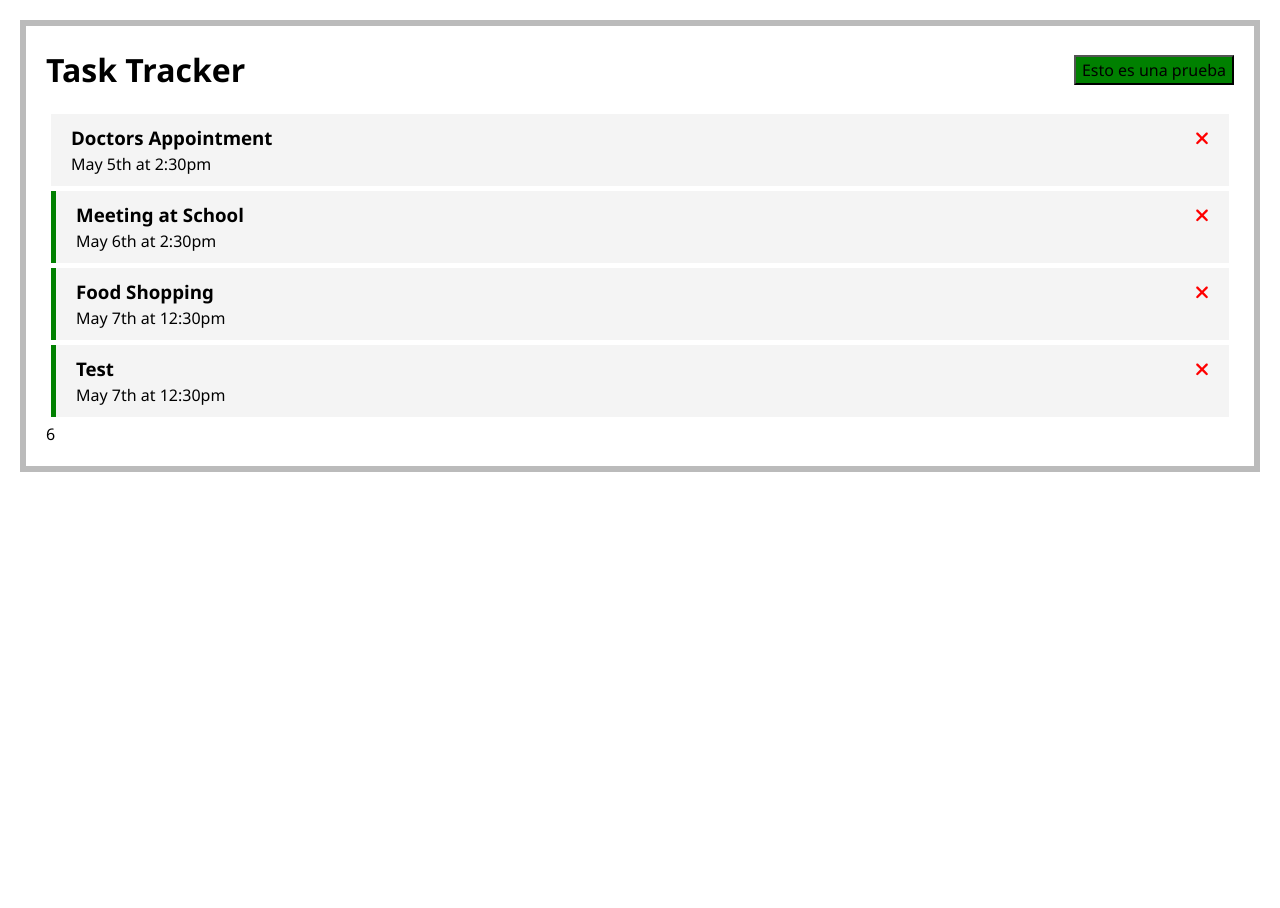
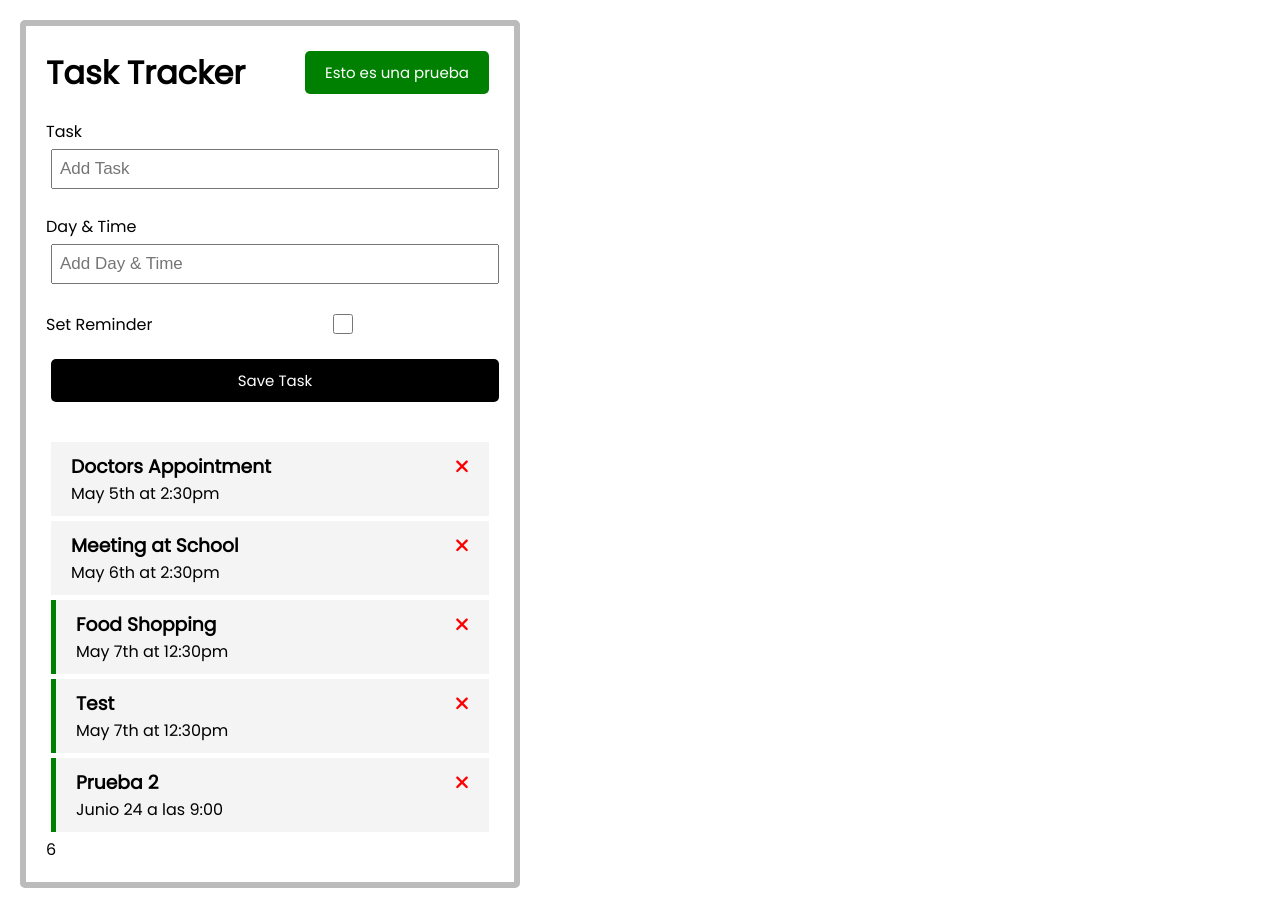
Before and after one commit to gzucca/Angular-Crash, an Angular app: page / in a window 1280 px wide. Before the commit the page ends 820 px from the top, so only its background shows below. Built offline with nearby package versions, Linux system fonts and the light colour scheme; data requests are answered from the project's data file.

Commit message:
Add Task a DB funcionando

```diff
--- a/db.json
+++ b/db.json
@@ -10,7 +10,7 @@
       "id": 2,
       "text": "Meeting at School",
       "day": "May 6th at 2:30pm",
-      "reminder": true
+      "reminder": false
     },
     {
       "id": 3,
@@ -23,6 +23,12 @@
       "text": "Test",
       "day": "May 7th at 12:30pm",
       "reminder": true
+    },
+    {
+      "text": "Prueba 2",
+      "day": "Junio 24 a las 9:00",
+      "reminder": true,
+      "id": 5
     }
   ]
 }
--- /dev/null
+++ b/src/app/components/add-task/add-task.component.html
@@ -0,0 +1,33 @@
+<form class="add-form" (ngSubmit)="onSubmit()">
+  <div class="form-control">
+    <label for="text">Task</label>
+    <input
+      type="text"
+      name="text"
+      [(ngModel)]="text"
+      id="text"
+      placeholder="Add Task"
+    />
+  </div>
+  <div class="form-control">
+    <label for="day">Day & Time</label>
+    <input
+      type="text"
+      name="day"
+      [(ngModel)]="day"
+      id="day"
+      placeholder="Add Day & Time"
+    />
+  </div>
+  <div class="form-control form-control-check">
+    <label for="reminder">Set Reminder</label>
+    <input
+      type="checkbox"
+      name="reminder"
+      [(ngModel)]="reminder"
+      id="reminder"
+    />
+  </div>
+  <!-- Si acá fuese a agregar un {{text}} aparecería lo mismo que en el input con ngModel "text" -->
+  <input type="submit" value="Save Task" class="btn btn-block" />
+</form>
--- /dev/null
+++ b/src/app/components/add-task/add-task.component.scss
@@ -0,0 +1,3 @@
+.add-form {
+    margin-bottom: 40px
+}
--- /dev/null
+++ b/src/app/components/add-task/add-task.component.ts
@@ -0,0 +1,33 @@
+import { Component, Output, EventEmitter } from '@angular/core';
+import {Task} from '../../Task'
+
+@Component({
+  selector: 'app-add-task',
+  templateUrl: './add-task.component.html',
+  styleUrls: ['./add-task.component.scss'],
+})
+export class AddTaskComponent {
+  @Output() onAddTask: EventEmitter<Task> = new EventEmitter();
+  text: string;
+  day: string;
+  reminder: boolean = false;
+
+  onSubmit() {
+    if (!this.text) {
+      alert('Please add a task');
+      return;
+    }
+
+    const newTask = {
+      text: this.text,
+      day: this.day,
+      reminder: this.reminder,
+    };
+
+    this.onAddTask.emit(newTask);
+
+    this.text = ''
+    this.day = ''
+    this.reminder = false
+  }
+}
--- a/src/app/components/tasks/tasks.component.html
+++ b/src/app/components/tasks/tasks.component.html
@@ -1,6 +1,8 @@
 <!--* Acá le estoy pidiendo que loopee por las task del archivo tasks, pero como no quiero definir lo que se renderiza en este componente (contenedor) puedo pasar las "task" como una variable, y elegir cómo quiero renderizarlas desde el componente task-item -->
-<app-task-item *ngFor="let task of tasks"
-[task]="task"
-(onDeleteTask)="deleteTask(task)"
-(onToggleReminder)="toggleReminder(task)"
+<app-add-task (onAddTask)="addTask($event)"></app-add-task>
+<app-task-item
+  *ngFor="let task of tasks"
+  [task]="task"
+  (onDeleteTask)="deleteTask(task)"
+  (onToggleReminder)="toggleReminder(task)"
 ></app-task-item>
--- a/src/app/components/tasks/tasks.component.ts
+++ b/src/app/components/tasks/tasks.component.ts
@@ -1,11 +1,11 @@
 import { Component, OnInit } from '@angular/core';
-import {Task} from '../../Task'
-import {TaskService} from '../../services/task.service'
+import { Task } from '../../Task';
+import { TaskService } from '../../services/task.service';
 
 @Component({
   selector: 'app-tasks',
   templateUrl: './tasks.component.html',
-  styleUrls: ['./tasks.component.scss']
+  styleUrls: ['./tasks.component.scss'],
 })
 export class TasksComponent implements OnInit {
   tasks: Task[];
@@ -16,23 +16,29 @@ export class TasksComponent implements OnInit {
   //   this.tasks = this.taskService.getTasks();
   // }
 
-    ngOnInit(): void {
+  ngOnInit(): void {
     this.taskService.getTasks().subscribe((tasks) => (this.tasks = tasks));
   }
 
   deleteTask(task: Task): void {
     this.taskService
-    .deleteTask(task)
-    .subscribe(
-      () => (this.tasks = this.tasks.filter(t => t.id !== task.id)));
+      .deleteTask(task)
+      .subscribe(
+        () => (this.tasks = this.tasks.filter((t) => t.id !== task.id))
+      );
   }
 
   toggleReminder(task: Task): void {
-    task.reminder = !task.reminder
-    this.taskService
-    .updateTaskReminder(task)
-    .subscribe()
+    task.reminder = !task.reminder;
+    this.taskService.updateTaskReminder(task).subscribe();
     //! en este caso, no es necesario pasar nada dentro del subscribe, ya que además de actualizar el task, no queremos hacer nada más. El subscribe suele usarse para mostrar un cambio en el HTML visualizado, pero el cambio ya se visualiza en el navegador gracias a la condición puesta en el HTML con el ngClass (y en la DB gracias a la función updateTaskReminder arriba del subscribe).
   }
 
+  addTask(task: Task): void {
+    this.taskService
+      .addTask(task)
+      .subscribe(
+        (task) => (this.tasks.push(task))
+      );
+  }
 }
--- a/src/app/services/task.service.ts
+++ b/src/app/services/task.service.ts
@@ -35,4 +35,8 @@ export class TaskService {
     return this.http.put<Task>(url, task, httpOptions);
   }
 
+  addTask(task: Task): Observable<Task> {
+    return this.http.post<Task>(this.apiUrl, task, httpOptions);
+  }
+
 }
--- a/src/styles.scss
+++ b/src/styles.scss
@@ -1,81 +1,76 @@
-/* You can add global styles to this file, and also import other style files */
+@import url("https://fonts.googleapis.com/css2?family=Poppins:wght@300;400&display=swap");
 
-
-
-/*
-  1. Use a more-intuitive box-sizing model.
-*/
-*,
-*::before,
-*::after {
-    box-sizing: border-box;
+* {
+  box-sizing: border-box;
+  margin: 0;
+  padding: 0;
 }
 
-/*
-    2. Remove default margin
-  */
-* {
-    margin: 0;
-    font-family:'Segoe UI', Tahoma, Geneva, Verdana, sans-serif
+body {
+  font-family: "Poppins", sans-serif;
 }
 
-/*
-    3. Allow percentage-based heights in the application
-  */
-html,
-body {
-    height: 100%;
+.container {
+  max-width: 500px;
+  margin: 30px auto;
+  overflow: auto;
+  min-height: 300px;
+  border: 1px solid steelblue;
+  padding: 30px;
+  border-radius: 5px;
+}
+.btn {
+  display: inline-block;
+  background: #000;
+  color: #fff;
+  border: none;
+  padding: 10px 20px;
+  margin: 5px;
+  border-radius: 5px;
+  cursor: pointer;
+  text-decoration: none;
+  font-size: 15px;
+  font-family: inherit;
+}
+.btn:focus {
+  outline: none;
+}
+.btn:active {
+  transform: scale(0.98);
 }
 
-/*
-    Typographic tweaks!
-    4. Add accessible line-height
-    5. Improve text rendering
-  */
-body {
-    line-height: 1.5;
-    -webkit-font-smoothing: antialiased;
+.btn-block {
+  display: block;
+  width: 100%;
 }
 
-/*
-    6. Improve media defaults
-  */
-img,
-picture,
-video,
-canvas,
-svg {
-    display: block;
-    max-width: 100%;
+.form-control {
+  margin: 20px 0;
 }
 
-/*
-    7. Remove built-in form typography styles
-  */
-input,
-button,
-textarea,
-select {
-    font: inherit;
+.form-control label {
+  display: block;
 }
 
-/*
-    8. Avoid text overflows
-  */
-p,
-h1,
-h2,
-h3,
-h4,
-h5,
-h6 {
-    overflow-wrap: break-word;
+.form-control input {
+  width: 100%;
+  height: 40px;
+  margin: 5px;
+  padding: 3px 7px;
+  font-size: 17px;
 }
 
-/*
-    9. Create a root stacking context
-  */
-#root,
-#__next {
-    isolation: isolate;
+.form-control-check {
+  display: flex;
+  align-items: center;
+  justify-content: space-between;
 }
+
+.form-control-check label {
+  flex: 1;
+}
+
+.form-control-check input {
+  flex: 2;
+  height: 20px;
+}
```
Also changed, not shown: src/app/app.module.ts (+6 -2 lines), 1 other file (tests, documents, lock files or other folders).
